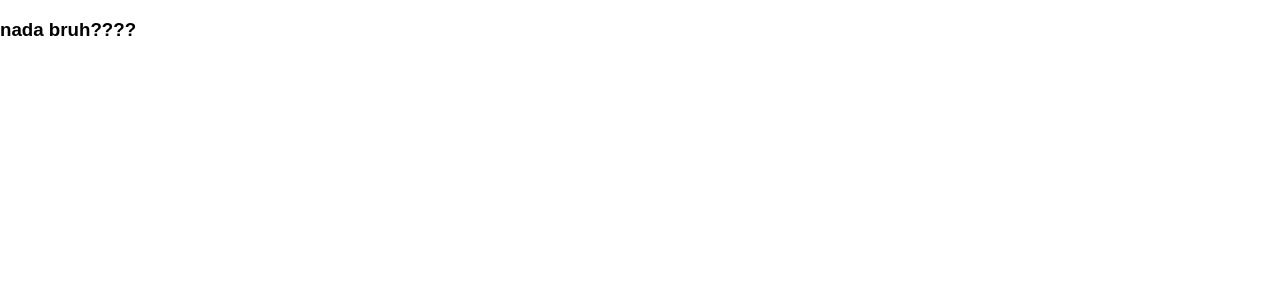
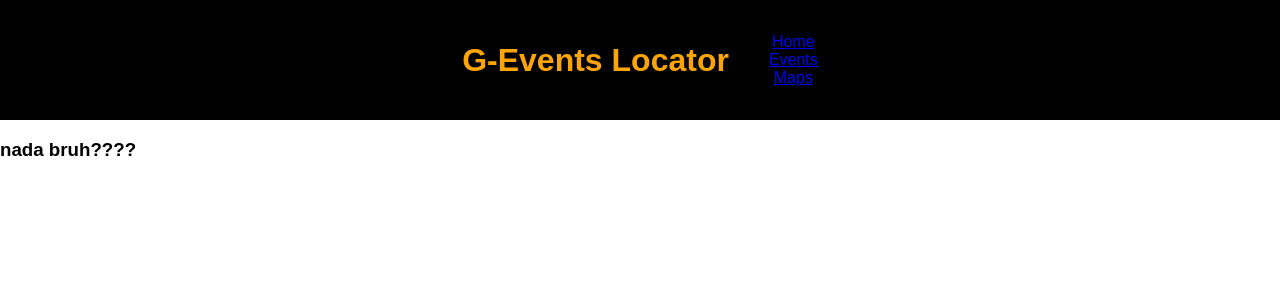
Before and after one commit to Vision-X/G-Events-Frontend, a React (Create React App) app: page /maps in a window 1280 px wide. Shown: the top 300 px of the page. Built offline with nearby package versions, Linux system fonts and the light colour scheme.

Commit message:
arrange nav elements in meaningful order, import Header component to MapsPage

```diff
--- a/src/Header.jsx
+++ b/src/Header.jsx
@@ -7,9 +7,9 @@ class Header extends Component {
       <header>
         <h1>G-Events Locator</h1>
         <ul>
+          <li><NavLink to="/">Home</NavLink></li>
           <li><NavLink to="/events">Events</NavLink></li>
           <li><NavLink to="/maps">Maps</NavLink></li>
-          <li><NavLink to="/">Home</NavLink></li>
         </ul>
       </header>
     );
--- a/src/MapsPage.jsx
+++ b/src/MapsPage.jsx
@@ -1,11 +1,15 @@
 import React, { Component } from 'react';
+import Header from './Header.jsx';
 
 class MapsPage extends Component {
 
 
   render() {
     return (
+      <div>
+        <Header />
         <h3>nada bruh????</h3>
+      </div>
     )
   }
 };
```
Also changed, not shown: src/App.js (+7 -7 lines).
